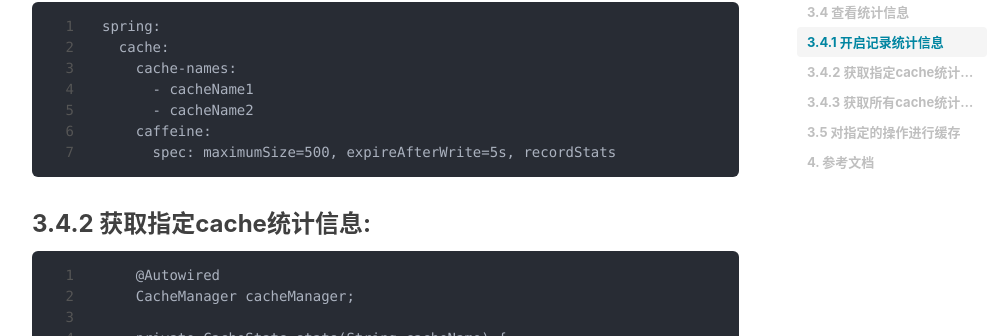
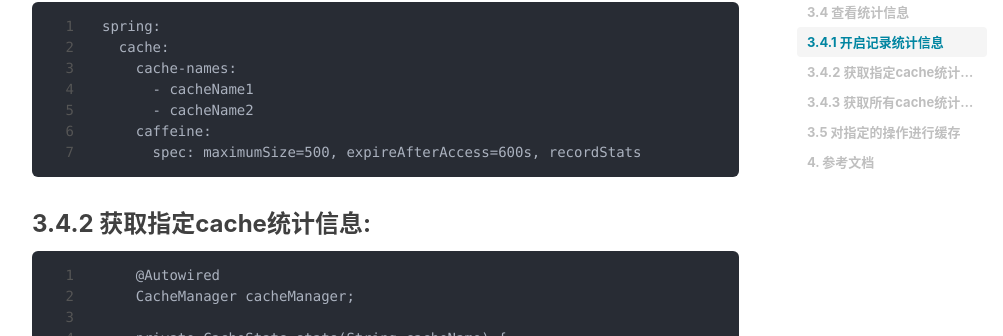
Before and after one commit to xuyumeng/xuyumeng.github.io, a Jekyll site: the page built from _posts/2016-03-17-spring-boot-cache.md, in a window 1280 px wide and 900 px high, scrolled down 2453 px. Shown: the part 242-578 px from the top of the window, without its empty margins (233-1236 px from the left). Built offline with Jekyll 4.4.1, drawn with Linux system fonts in a browser that asks for light colours; nearby versions of some CDN libraries; comment, search, counter and statistics services are not loaded.

Commit message:
use expire after access

````diff
--- a/_posts/2016-03-17-spring-boot-cache.md
+++ b/_posts/2016-03-17-spring-boot-cache.md
@@ -85,9 +85,8 @@ spring:
       - cacheName1
       - cacheName2
     caffeine:
-      spec: maximumSize=500, expireAfterWrite=5s, recordStats
+      spec: maximumSize=500, expireAfterAccess=600s, recordStats
 ```
-
 
 ### 3.4.2 获取指定cache统计信息:
 ```
````
